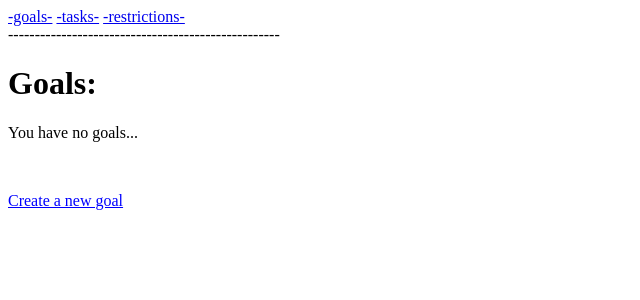
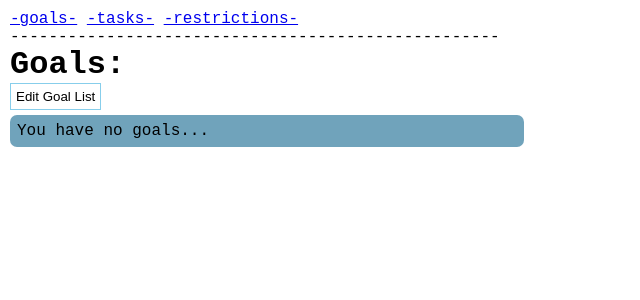
Before and after one commit to Procelius/life_manager, a Django app: page /goal_achiever/goal_list/ in a window 1280 px wide. Shown: the top 300 px of the page, without its empty margins (0-640 px from the left). Run offline with Django 3.2, Linux system fonts and the light colour scheme; data that the repository does not hold is empty; some libraries are stand-ins or nearby versions.

Commit message:
goal list add/delete functionality

```diff
--- a/goal_achiever/static/goal_achiever/css/goal_achiever.css
+++ b/goal_achiever/static/goal_achiever/css/goal_achiever.css
@@ -1,16 +1,68 @@
+/* TODO: global css file */
+
+* {
+    padding: 0;
+    margin: 0;
+}
+body {
+    padding: 10px;
+    font-family: 'Courier New', Courier, monospace;
+}
+ul.errorlist {
+    display: none;
+}
+
+/* ------------------------------------------------------------------------- */
+
+.btn {
+    background-color: transparent;
+    border: none;
+    padding: 5px;
+}
+.btn.edit {
+    border: 1px solid skyblue;
+}
 .btn.cancel {
     color: red;
 }
 .btn.save {
     color: green;
 }
-div#create-goal-form {
+.btn.add {
+    color: blue;
+}
+.item > .delete {
+    color: red;
     display: none;
 }
-p#new-goal {
-    text-decoration: underline;
-    color: blue;
+.item > .delete-new {
+    color: red;
 }
-p#new-goal:hover {
+div.container-1 {
+    border-radius: 7px;
+    width: 500px;
+    padding: 7px;
+    margin: 5px 0;
+}
+div.container-form {
+    display: none;
+    background-color: #2cc12c;
+}
+div.container-items {
+    background-color: #70a3bb;
+}
+div.container-2 {
+    border-radius: 5px;
+    background-color: white;
+    width: auto;
+    padding: 5px;
+    margin: 5px;
+}
+.edit:hover,
+.item > .delete:hover,
+.item > .delete-new:hover {
     cursor: pointer;
 }
+.item > a {
+    text-decoration: none;
+}
--- a/goal_achiever/static/goal_achiever/js/goal_achiever.js
+++ b/goal_achiever/static/goal_achiever/js/goal_achiever.js
@@ -1,22 +1,97 @@
 $(document).ready(function() {
-    var count = sessionStorage.length.toString();
-    console.log(count);
-    $('#new-goal').click(function() {
-        $('div#create-goal-form').css('display', 'block');
+    var deleted = [];
+    var created = [];
+    var newGoalId = -1;
+
+    $('.btn.edit').on('click', function() {
+        // show a new item form and delete buttons
+        $('#new-items').show();
+        $('div.container-form').css('display', 'block');
+        $('.item > .delete').css('display', 'inline-block');
+        // TODO: remove next line after finishing multiple submit functionality
         sessionStorage.setItem('n', 'n');
     });
-    $('.btn.cancel').click(function() {
-        $('div#create-goal-form').css('display', 'none');
+
+    $('.btn.add').on('click', function() {
+        // TODO: implement name uniqueness
+        var name = $('#id_name').val();
+        var description = $('#id_description').val();
+
+        if(name != '' && description != '') {
+            created.push({name, description});
+            $('#new-items').prepend(`
+                <div id="`+ newGoalId +`" class="container-2 item">
+                    <span>
+                        <span class="name">`+ name +`</span>
+                    </span>
+                    <span id="`+ name +`" class="delete-new">X</button>
+                </div>
+            `);
+            newGoalId--;
+        } else {
+            console.log('fill the form, motherfucker!')
+        }
+        // clear input fields
+        $('#id_name').val('');
+        $('#id_description').val('');
+    });
+
+    $('.item > .delete').on('click', function(e) {
+        var goalId = e.target.classList[1];
+        if ($.inArray(goalId, deleted) == -1) {
+            // select a goal (TODO: item) to remove
+            $('#goal_name-' + goalId).css('text-decoration', 'line-through');
+            deleted.push(goalId);
+            e.target.textContent = 'R';
+        } else {
+            // deselect a goal (TODO: item) to remove
+            $('#goal_name-' + goalId).css('text-decoration', 'none');
+            deleted = $.grep(deleted, function(value) {
+                return value != goalId;
+            });
+            e.target.textContent = 'X';
+        }
+    });
+
+    $('#new-items').on('click', '.delete-new', function(e) {
+        // delete not saved item
+        var newGoalId = e.target.parentElement.id;
+        var newGoalName = e.target.id;
+        var result = created.filter(obj => {
+            return obj.name !== newGoalName;
+        });
+        created = result;
+        $('#' + newGoalId).remove();
+    });
+
+    $('.btn.cancel').on('click', function() {
+        // hide a form and delete buttons
+        $('div.container-form').css('display', 'none');
+        $('.item > .delete').css('display', 'none');
+
+        // restore delete indicators
+        for (var i = 0; i < $('.delete').length; i++) {
+            $('.delete')[i].textContent = 'X';
+        }
+        $('.name').css('text-decoration', 'none');
+
+        // clear unsaved new items
+        // $('#new-items').empty();
+        $('#new-items').hide();
+
+        // clear all temporary data
         sessionStorage.clear();
+        deleted = [];
+        // created = [];
+        newGoalId = -1
     });
-    $('.goal-form').on('submit', function() {
-        sessionStorage.setItem(count, 'n');
-        count += 1;
-    });
+
+    // TODO: remove this if/else after finishing multiple submit functionality
     if (sessionStorage.length > 0) {
-        $('div#create-goal-form').css('display', 'block');
+        $('div.container-form').css('display', 'block');
+        $('.item > .delete').css('display', 'inline-block');
     } else {
-        $('div#create-goal-form').css('display', 'none');
+        $('div.container-form').css('display', 'none');
+        $('.item > .delete').css('display', 'none');
     }
-    count = 0;
 });
--- a/goal_achiever/templates/goal_achiever/base.html
+++ b/goal_achiever/templates/goal_achiever/base.html
@@ -8,6 +8,7 @@
     <script src="https://ajax.googleapis.com/ajax/libs/jquery/3.2.1/jquery.min.js"></script>
     <script type="text/javascript" src="{% static 'goal_achiever/js/goal_achiever.js' %}"></script>
     <title>Goal Achiever</title>
+    <link rel="stylesheet"  href="{% static 'goal_achiever/css/goal_achiever.css' %}">
 </head>
 <body>
     <a href="{% url 'goal_list' %}">-goals-</a>
--- a/goal_achiever/templates/goal_achiever/goal_list.html
+++ b/goal_achiever/templates/goal_achiever/goal_list.html
@@ -1,23 +1,67 @@
 {% extends 'goal_achiever/base.html' %}{% load static %}
 {% block content %}
-<link rel="stylesheet"  href="{% static 'goal_achiever/css/goal_achiever.css' %}">
 
 <h1>Goals:</h1>
-
-{% if goals %}
-{% for goal in goals %}
-<li><a href="{% url 'goal' goal.pk %}">{{ goal }}</a></li>
-{% endfor %}
-{% else %}
-<p>You have no goals...</p>
-{% endif %}
-<br>
-<p id="new-goal">Create a new goal</p>
-<div id="create-goal-form">
-    <form method="POST" class="goal-form">{% csrf_token %}
-        {{ form.as_p }}
-        <button type="submit" class="save btn btn-default">Save</button>
-        <button type="reset" class="cancel btn">Cancel</button>
-    </form>
+<button class="edit btn">Edit Goal List</button>
+<div class="container-1 container-form">
+    <!-- <form method="POST" class="goal-form" novalidate>{% csrf_token %} -->
+        <div class="container-2 container-fields">
+            <!-- {{ form.as_p }} -->
+            <label for="id_name">Name:</label>
+            <br>
+            <input type="text" name="name", maxlength="50" required id="id_name">
+            <br>
+            <br>
+            <label for="id_name">Description:</label>
+            <br>
+            <input type="text" name="description", maxlength="300" required id="id_description">
+            <br>
+            <br>
+            <button class="add btn">Add</button>
+        </div>
+        <div class="container-2 container-btn">
+            <button class="save btn">Save</button>
+            <button class="cancel btn">Cancel</button>
+        </div>
+    <!-- </form> -->
 </div>
+<div class="container-1 container-items">
+    <div id="new-items">
+        <!-- here appear new (not saved) items -->
+    </div>
+    <div id="existing-items">
+        {% if goals %}
+        {% for goal in goals reversed %}
+        <div class="container-2 item">
+            <a id="goal_link-{{ goal.pk }}" href="{% url 'goal' goal.pk %}">
+                <span id="goal_name-{{ goal.pk }}" class="name">{{ goal }}</span>
+            </a>
+            <span class="delete {{ goal.pk }}">X</button>
+        </div>
+        {% endfor %}
+        {% else %}
+        <p>You have no goals...</p>
+        {% endif %}
+    </div>
+</div>
+<script>
+    $(document).ready(function () {
+        // $('div.item>.delete').on('click', function(e) {
+        //     var goal_id = e.target.classList[1].toString();
+        //     $.ajax({
+        //         type: "POST",
+        //         url: '{% url "goal_del" "00" %}'.replace(/00/, goal_id),
+        //         'data': {
+        //             'content': 'some data',
+        //             'csrfmiddlewaretoken': '{{ csrf_token }}',
+        //         },
+        //         dataType: "json",
+        //         success: function (response) {
+        //             console.log('success', response);
+        //             location.reload();
+        //         }
+        //     });
+        // });
+    });
+</script>
 {% endblock %}
--- a/goal_achiever/urls.py
+++ b/goal_achiever/urls.py
@@ -9,6 +9,7 @@ from . import views
 urlpatterns = [
     url(r'^goal_list/$', views.goal_list, name='goal_list'),
     url(r'^goal_list/(?P<goal_id>[0-9]+)/$', views.goal, name='goal'),
+    url(r'^goal_list/(?P<goal_id>[0-9]+)/del/$', views.goal_delete, name='goal_del'),
 
     url(r'^task_list/$', views.task_list, name='task_list'),
     url(r'^task_list/(?P<task_id>[0-9]+)/$', views.task, name='task'),
--- a/goal_achiever/views.py
+++ b/goal_achiever/views.py
@@ -3,6 +3,7 @@ goal_achiever views
 '''
 
 from django.shortcuts import render, get_object_or_404
+from django.http import JsonResponse, HttpResponseRedirect
 
 from .models import Goal, Restriction, Task
 from .forms import NewGoalForm
@@ -19,19 +20,30 @@ def goal(request, goal_id):
     return render(request, 'goal_achiever/goal.html', context)
 
 
+def goal_delete(request, goal_id):
+    '''
+    docstring
+    '''
+    if request.method == "POST":
+        instance = get_object_or_404(Goal, pk=goal_id)
+        instance.delete()
+    return JsonResponse({})
+
+
 def goal_list(request):
     '''
     docstring
     '''
-    goals = Goal.objects.all()
     if request.method == "POST":
         form = NewGoalForm(request.POST)
         if form.is_valid():
             form.save()
             form = NewGoalForm()
+            return HttpResponseRedirect('./')
     else:
         form = NewGoalForm()
 
+    goals = Goal.objects.all()
     context = {
         'goals': goals,
         'form': form,
```
